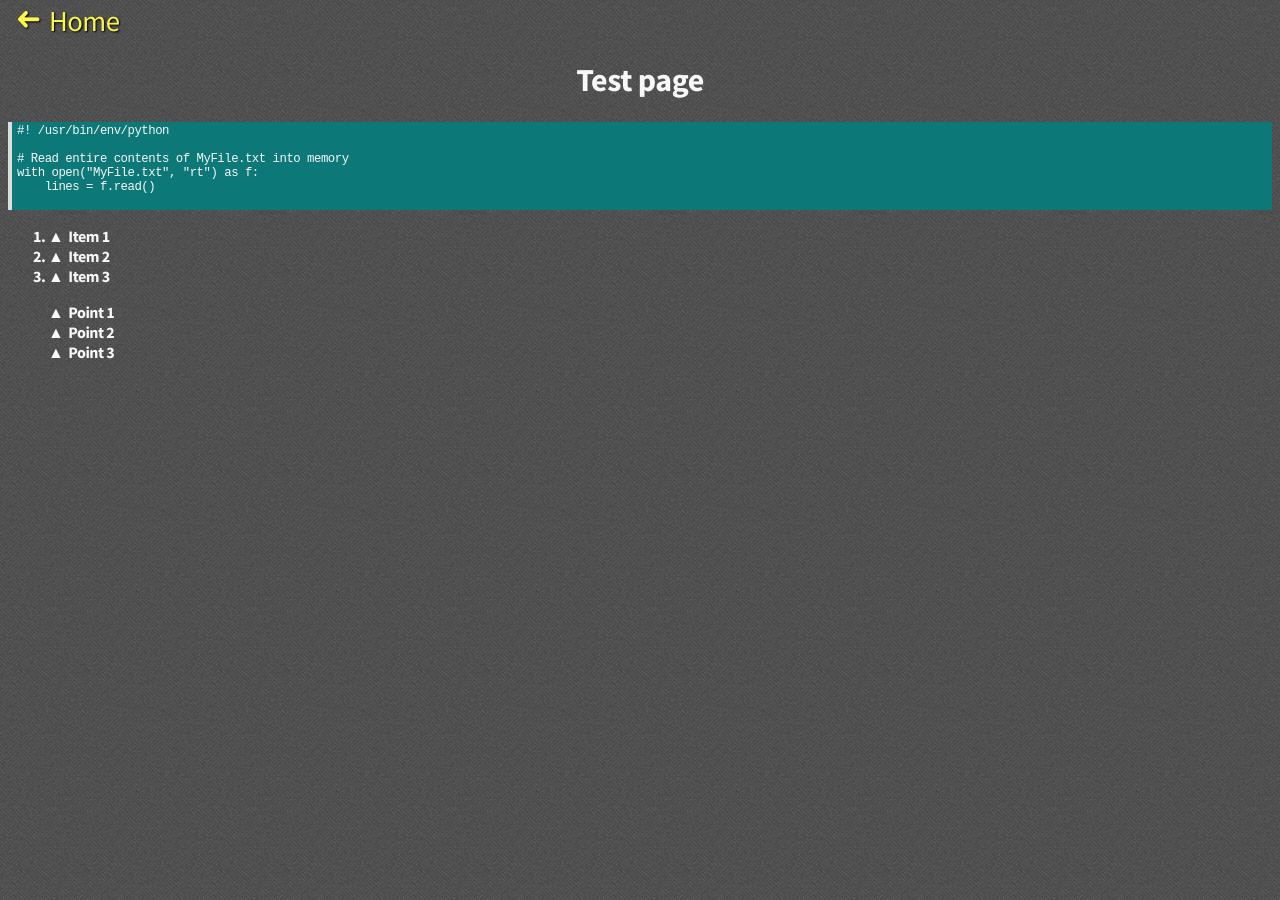
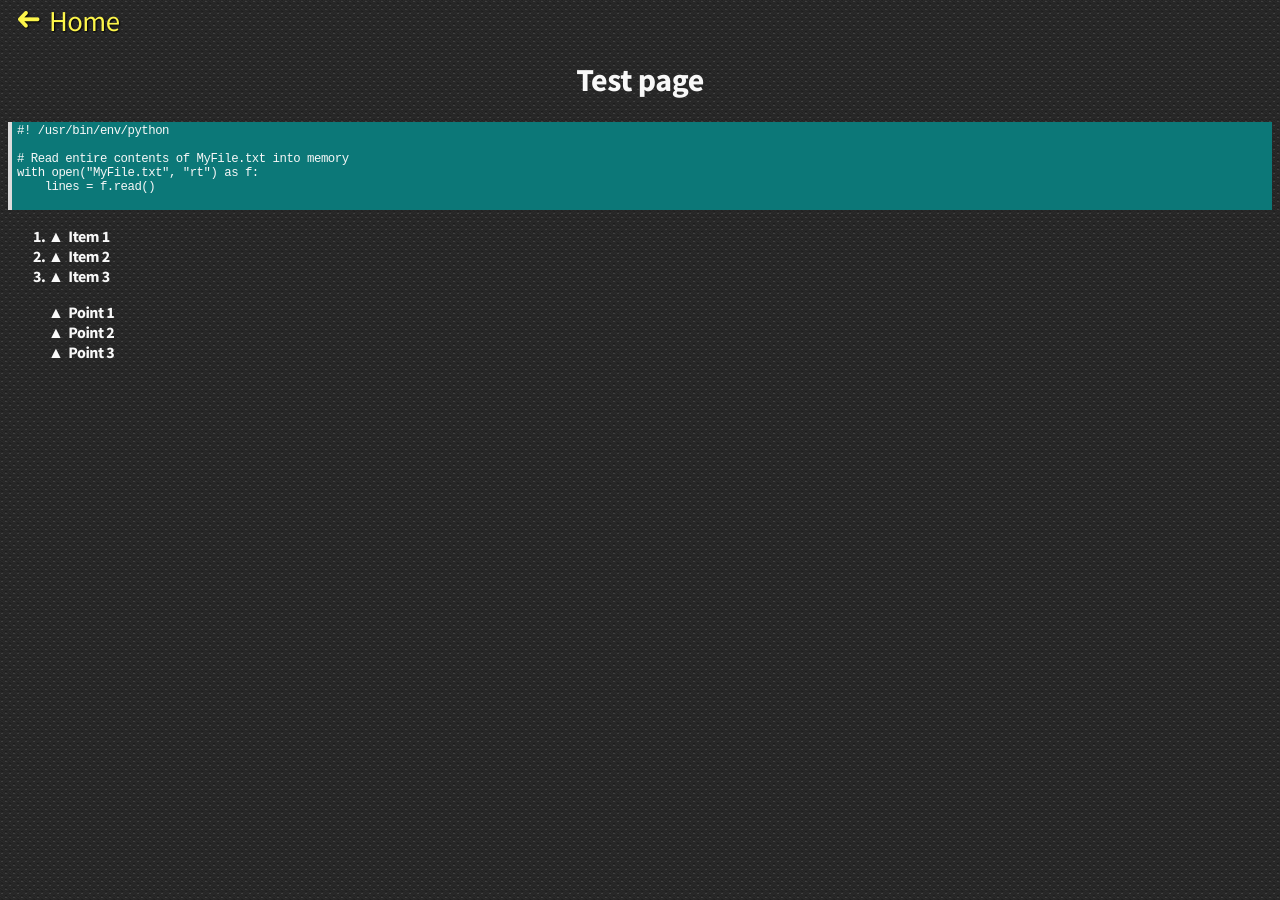
Before and after one commit to le717/le717.github.io, a Jekyll site: the page built from pages/test.html, in a window 1280 px wide. Built offline with Jekyll 4.4.1, drawn with Linux system fonts in a browser that asks for light colours; some web fonts are replaced; Markdown is read by kramdown in place of the engine named in the settings.

Commit message:
Testing new bg image
[ci skip]

```diff
--- a/404.html
+++ b/404.html
@@ -3,6 +3,7 @@ layout: default
 title: Page Not Found
 type: 404
 ---
+  <style>body { background: #494949 url("{{ site.baseurl }}/img/newbg.png") repeat fixed; }</style>
   <h2>You seemed to followed a broken link or found a missing page. :frowning:<br>
     If the page you are seeking is not listed on the <a href="{{ site.baseurl }}/sitemap.html">sitemap</a>, <a>contact me</a>!</h2>
 
--- a/pages/test.html
+++ b/pages/test.html
@@ -2,6 +2,7 @@
 title: Test page
 layout: default
 ---
+  <style>body { background: #494949 url("{{ site.baseurl }}/img/newbg.png") repeat fixed; }</style>
   <pre>#! /usr/bin/env/python
 
 # Read entire contents of MyFile.txt into memory
```
Also changed, not shown: img/newbg.png (added).
